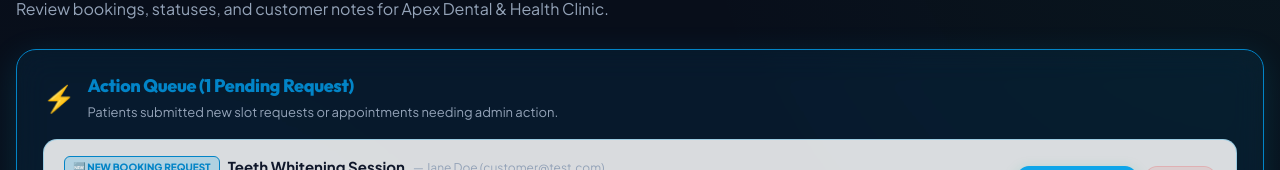
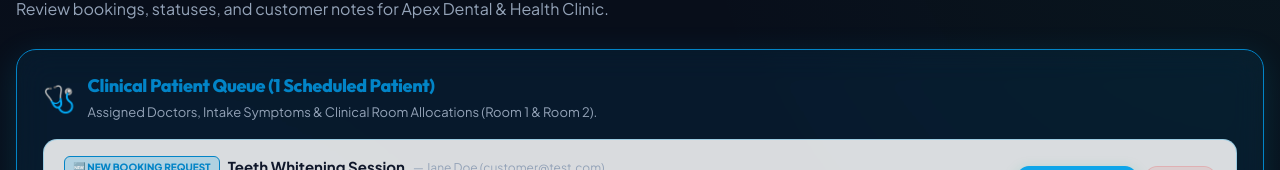
Before and after one commit to RadoMatas/NativeBooking, a React (Vite) app: page /admin in a window 1280 px wide. Shown: the part 172-342 px from the top of the page. Built offline with nearby package versions, Linux system fonts and the light colour scheme; no server answers; the database is empty; sample sign-in values are in the browser's storage.

Commit message:
Phase 1: Polish clinical room allocations and patient intake queue in AdminDB on dental branch

```diff
--- a/src/pages/AdminDB.tsx
+++ b/src/pages/AdminDB.tsx
@@ -250,13 +250,13 @@ export default function AdminDB() {
             }}
           >
             <div style={{ display: 'flex', alignItems: 'center', gap: '12px', marginBottom: '16px' }}>
-              <span style={{ fontSize: '26px' }}>⚡</span>
+              <span style={{ fontSize: '26px' }}>🩺</span>
               <div>
                 <h3 style={{ fontSize: '18px', fontWeight: 800, color: '#0284c7', margin: 0 }}>
-                  Action Queue ({pendingRequests.length} Pending Request{pendingRequests.length > 1 ? 's' : ''})
+                  Clinical Patient Queue ({pendingRequests.length} Scheduled Patient{pendingRequests.length > 1 ? 's' : ''})
                 </h3>
                 <span style={{ fontSize: '13px', color: 'var(--text-secondary)' }}>
-                  Patients submitted new slot requests or appointments needing admin action.
+                  Assigned Doctors, Intake Symptoms & Clinical Room Allocations (Room 1 & Room 2).
                 </span>
               </div>
             </div>
```
